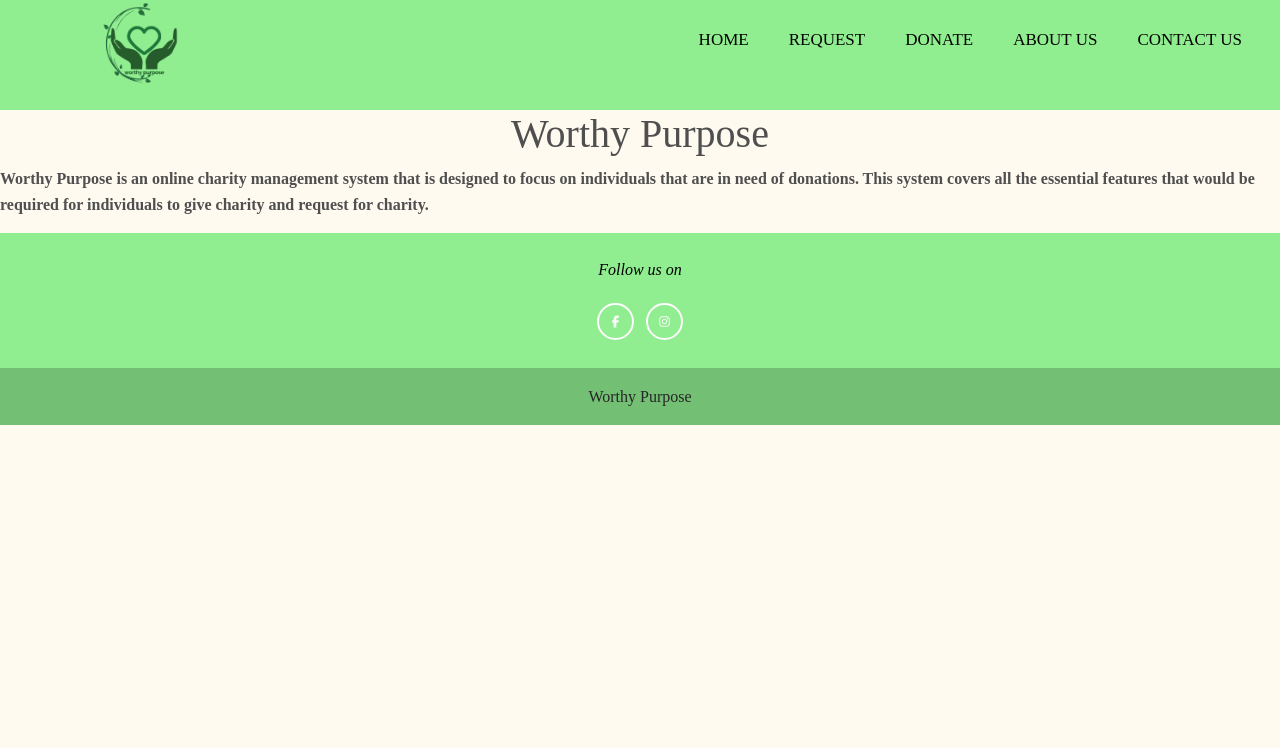
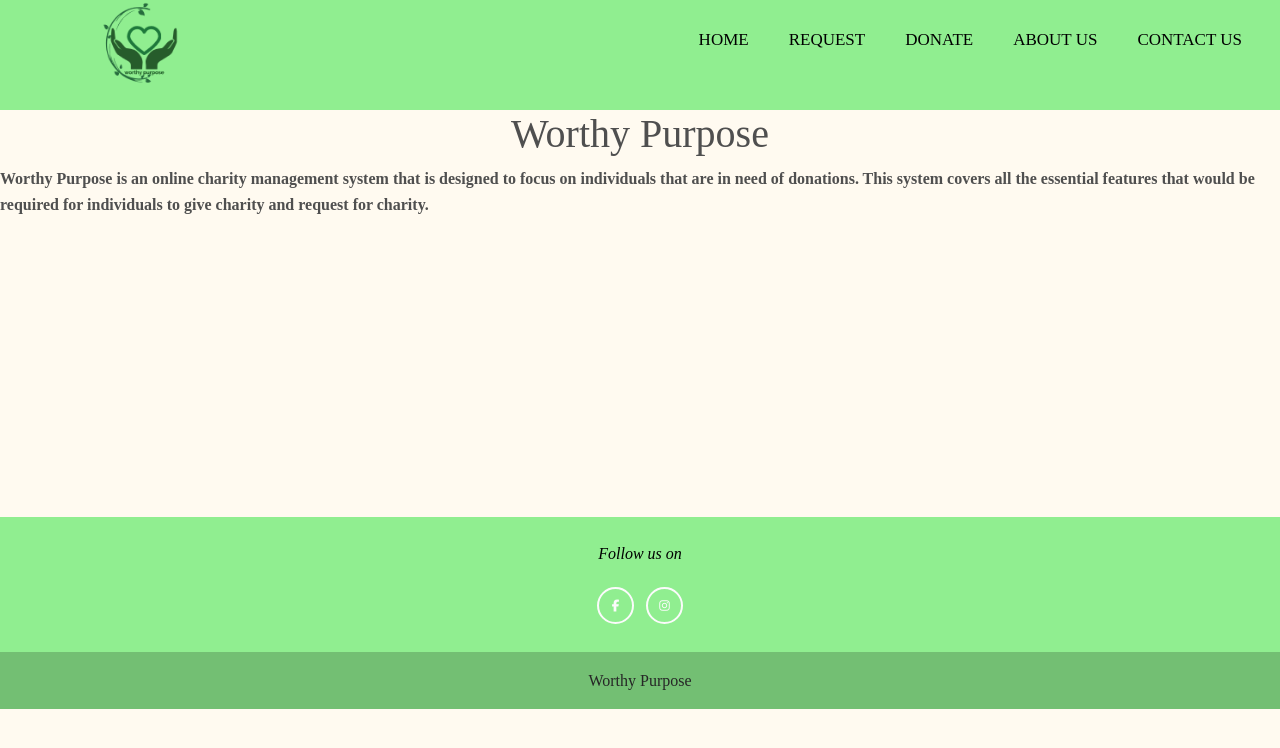
Before and after one commit to fateemaudu/worthy_purpose, a plain HTML site: page about.html in a window 1280 px wide. Drawn offline with nearby package versions, Linux system fonts and the light colour scheme; some icons are missing.

Commit message:
Update about.html

```diff
--- a/about.html
+++ b/about.html
@@ -34,7 +34,7 @@
 	</header>
 	<h1 align="center">Worthy Purpose</h1>
 	<p><b>Worthy Purpose is an online charity management system that is designed to focus on individuals that are in need of donations. This system covers all the essential features that would be required for individuals to give charity and request for charity.</b></p>
-	<footer class="text-center text-white" style="background-color: lightgreen;">
+	<footer class="text-center text-white" style="background-color: lightgreen; margin-top: 300px;">
  <div class="container p-4 pb-0">
     <!-- Section: Social media -->
     <section class="mb-4">
```
